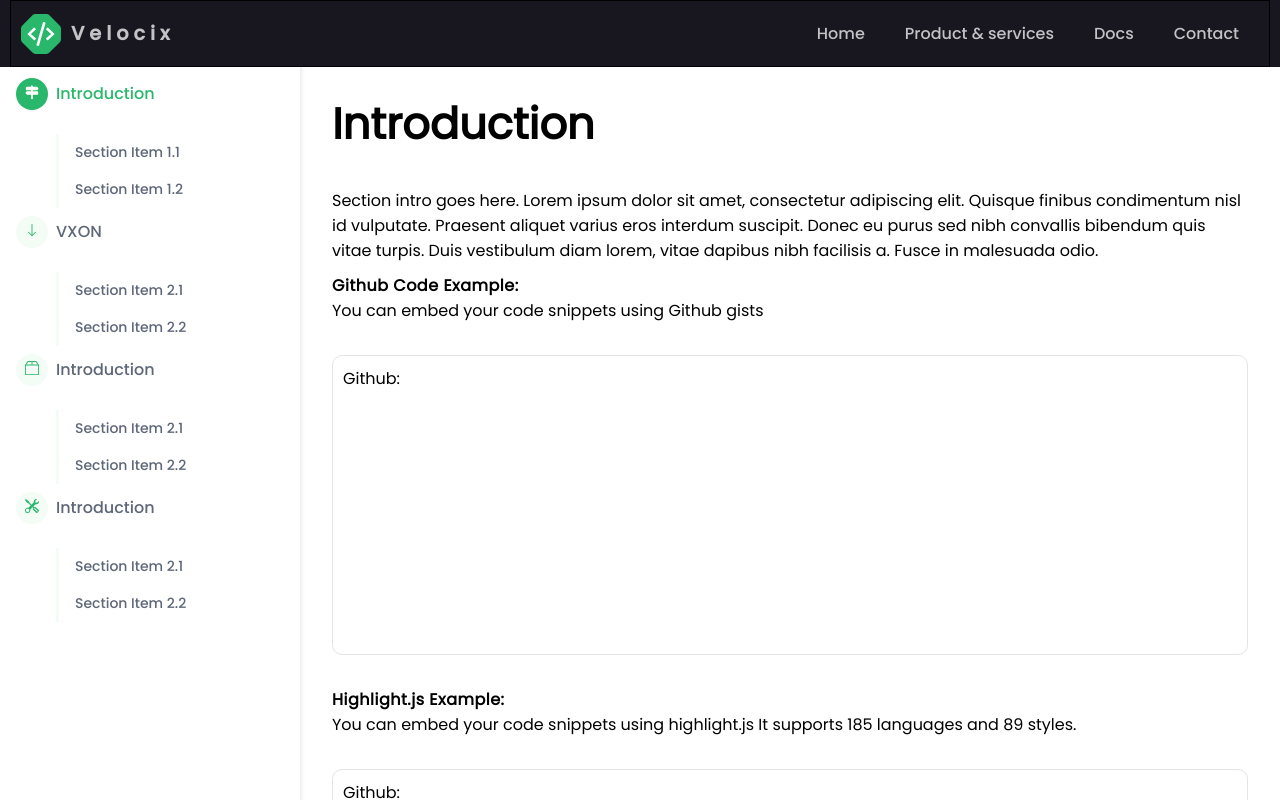
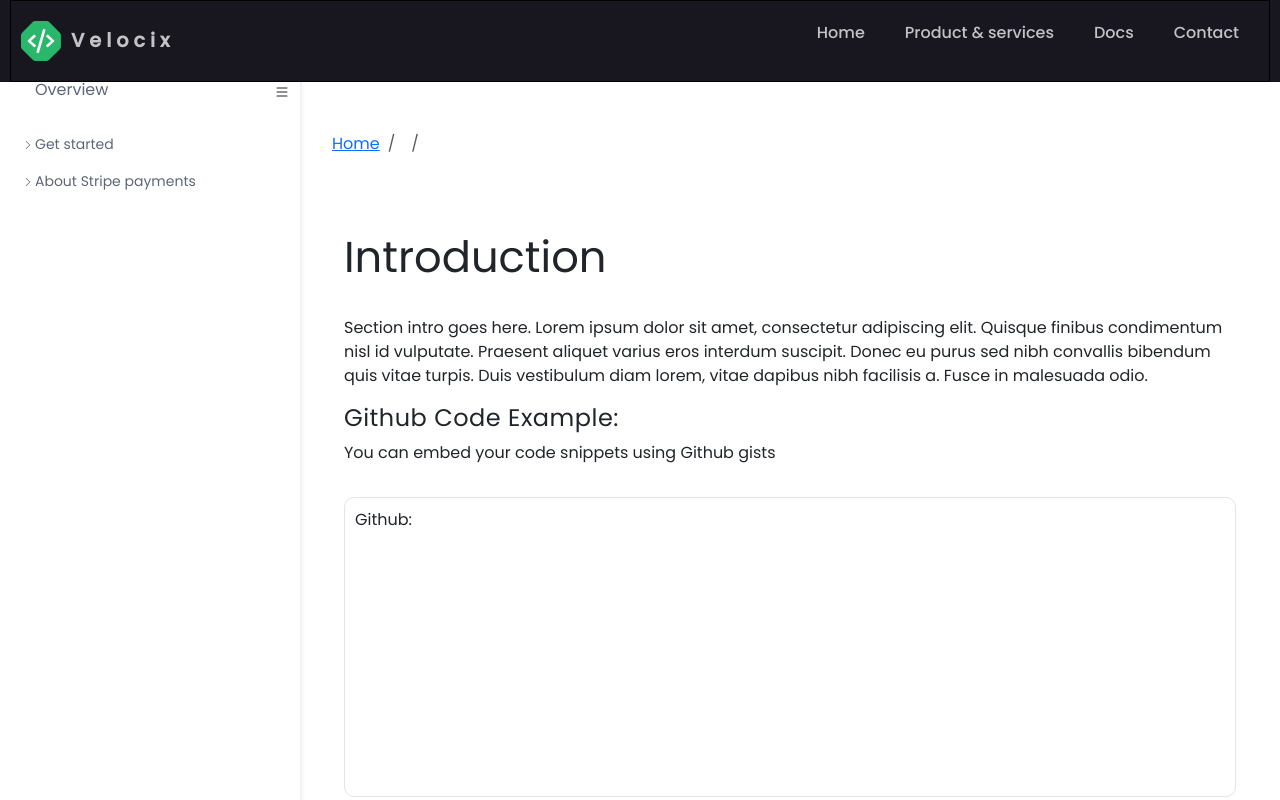
Before and after one commit to JayasuryaDZS/velocix, a React (Vite) app: page /cdn in a window 1280 px wide. Shown: the top 800 px of the page. Built offline with nearby package versions, Linux system fonts and the light colour scheme.

Commit message:
breadcrum

```diff
--- /dev/null
+++ b/src/components/Breadcrumb/index.jsx
@@ -0,0 +1,26 @@
+import React from "react";
+
+const BreadCrumb = ({ pathname }) => {
+
+  const url = new URLSearchParams(window.location.search)
+  const menu = url.get("menu")
+  const submenu = url.get("submenu")
+
+  return (
+    <nav aria-label="breadcrumb">
+      <ol className="breadcrumb">
+        <li className="breadcrumb-item">
+          <a href="#">Home</a>
+        </li>
+        <li className="breadcrumb-item active" aria-current="page">
+          {menu}
+        </li>
+        <li className="breadcrumb-item active" aria-current="page">
+          {submenu}
+        </li>
+      </ol>
+    </nav>
+  );
+};
+
+export default BreadCrumb;
--- a/src/components/Sidebar/Sidebar.jsx
+++ b/src/components/Sidebar/Sidebar.jsx
@@ -1,10 +1,12 @@
 import React, { useState } from "react";
+import { Link } from "react-router-dom";
 import "./Sidebar.scss";
 import {
   List,
   Signpost,
   Signpost2,
   ArrowDown,
+  ChevronRight,
   Signpost2Fill,
   Box2,
   Tools,
@@ -12,118 +14,93 @@ import {
   XLg,
 } from "react-bootstrap-icons";
 const Sidebar = (props) => {
+  const [sideBarMenu, setSideBarMenu] = useState("")
+  const [subSideBarMenu, setSubSideBarMenu] = useState("")
   const { activeState } = props;
   console.log(activeState, "CHecking the active state 14 -->");
-  const [toggle, setToggle] = useState(false);
+  const [toggle, setToggle] = useState(true);
+
+  const sideBarDropDown = (menu)=>{
+    if(sideBarMenu === ""){
+      setSideBarMenu(menu)
+    }else if(sideBarMenu === menu){
+       setSideBarMenu("")
+    }else{
+      setSideBarMenu(menu)
+    }
+  }
+
+  const subSideBarDropDown = (subMenu)=>{
+    if(subSideBarMenu === ""){
+      setSubSideBarMenu(subMenu)
+    }else if(subSideBarMenu === subMenu){
+      setSubSideBarMenu("")
+    }else{
+      setSubSideBarMenu(subMenu)
+    }
+  }
+
   return (
     <div>
-      <div className="sidebarMenu">
-        <span className="menuIcon" onClick={() => setToggle(true)}>
-          <List />
-        </span>
-      </div>
+
       <div
         id="docs-sidebar"
         className={`docs-sidebar sidebar-visible ${toggle ? "show" : ""}`}
       >
-        <nav id="docs-nav" className="docs-nav navbar">
+        <nav id="docs-nav" className="docs-nav ">
           <ul className="section-items list-unstyled nav flex-column pb-3">
-            <li className={ `nav-item section-title ${ activeState === "introduction" ? "active" : "" }` }>
-              <a className="nav-link scrollto active" href="#introduction">
-                <span className="theme-icon-holder me-2">
-                  <Signpost2Fill />
-                </span>
-                Introduction
-              </a>
-              <span onClick={() => setToggle(false)} className="close-sidebar">
-                <XLg />
+            <li className={ `nav-item section-title ${ activeState === "" ? "active" : "" }` }>
+              <Link className="nav-link scrollto active" to="#">
+              Overview
+              </Link>
+              <span onClick={() => setToggle(!toggle)} className="close-sidebar">
+              <List />
               </span>
+
             </li>
+              <li>
+                <Link className="nav-link" to="/cdn" onClick={()=>{sideBarDropDown('Get started')}} >
+                <ChevronRight className="arrow-icon" />  Get started
+                </Link>
+               { sideBarMenu === "Get started" &&  <ul className="sub-menu">
+                  <li>   <Link className="nav-link" to="/cdn/getStarted/general?menu=getStarted&submenu=general">
+                  General
+                </Link></li>
+                <li>   <Link className="nav-link" to="#">
+                Account checklist
+                </Link></li>
+                <li>   <Link className="nav-link" to="#">
+                Add funds to your balance
+                </Link></li>
+                </ul>}
+              </li>
+              <li>
+                <Link className="nav-link" to="#" onClick={()=>{sideBarDropDown("About Stripe payments")}}>
+                <ChevronRight className="arrow-icon" /> About Stripe payments
+                </Link>
+                { sideBarMenu === "About Stripe payments" && <ul className="sub-menu">
+                  <li>   <Link className="nav-link" to="#">
+                  Online payments
+                </Link></li>
+                <li>   <Link className="nav-link" to="#">
+                Recurring payments
+                </Link>
 
-            <li className={`nav-item ${activeState === "section1.1" ? "active" : ""}`}>
-              <a className="nav-link scrollto" href="#section1.1">
-                Section Item 1.1
-              </a>
-            </li>
-            <li className={`nav-item ${activeState === "section1.2" ? "active" : ""}`}>
-              <a className="nav-link scrollto" href="#item-1-2">
-                Section Item 1.2
-              </a>
-            </li>
-            {/* <li className="nav-item">
-              <a className="nav-link scrollto" href="#item-1-3">
-                Section Item 1.3
-              </a>
-            </li>
-            <li className="nav-item">
-              <a className="nav-link scrollto" href="#item-1-4">
-                Section Item 1.4
-              </a>
-            </li>
-            <li className="nav-item">
-              <a className="nav-link scrollto" href="#item-1-5">
-                Section Item 1.5
-              </a>
-            </li>
-            <li className="nav-item">
-              <a className="nav-link scrollto" href="#item-1-6">
-                Section Item 1.6
-              </a>
-            </li> */}
-            <li className={ `nav-item section-title ${activeState === "vxon" ? "active" : ""}`}>
-              <a className="nav-link scrollto active" href="#vxon">
-                <span className="theme-icon-holder me-2">
-                  <ArrowDown />
-                </span>
-                VXON
-              </a>
-            </li>
-            <li className="nav-item">
-              <a className="nav-link scrollto" href="#item-1-5">
-                Section Item 2.1
-              </a>
-            </li>
-            <li className="nav-item">
-              <a className="nav-link scrollto" href="#item-1-6">
-                Section Item 2.2
-              </a>
-            </li>
-            <li className={ `nav-item section-title `}>
-              <a className="nav-link scrollto active" href="#introduction">
-                <span className="theme-icon-holder me-2">
-                  <Box2 />
-                </span>
-                Introduction
-              </a>
-            </li>
-            <li className="nav-item">
-              <a className="nav-link scrollto" href="#item-1-5">
-                Section Item 2.1
-              </a>
-            </li>
-            <li className="nav-item">
-              <a className="nav-link scrollto" href="#item-1-6">
-                Section Item 2.2
-              </a>
-            </li>
-            <li className={ `nav-item section-title `}>
-              <a className="nav-link scrollto active" href="#introduction">
-                <span className="theme-icon-holder me-2">
-                  <Tools />
-                </span>
-                Introduction
-              </a>
-            </li>
-            <li className="nav-item">
-              <a className="nav-link scrollto" href="#item-1-5">
-                Section Item 2.1
-              </a>
-            </li>
-            <li className="nav-item">
-              <a className="nav-link scrollto" href="#item-1-6">
-                Section Item 2.2
-              </a>
-            </li>
+                </li>
+                <li>   <Link className="nav-link" to="#" onClick={()=>{subSideBarDropDown("Currency conversions")}}>
+                <ChevronRight  className="arrow-icon"/> Currencies
+                </Link>
+             { subSideBarMenu === "Currency conversions" &&   <ul className="sub-menu inner-sub-menu">
+                  <li>   <Link className="nav-link" to="#">
+                  Currency conversions
+                </Link></li>
+
+
+                </ul>}
+                </li>
+                </ul>}
+              </li>
+
           </ul>
         </nav>
       </div>
--- a/src/components/Sidebar/Sidebar.scss
+++ b/src/components/Sidebar/Sidebar.scss
@@ -26,7 +26,6 @@
   .docs-nav .nav-link {
     display: inline-block;
     position: relative;
-    padding: 0.5rem 1rem;
     color: #5d6778;
   }
   .nav-link {
@@ -97,12 +96,12 @@
     border-radius: 0.5rem;
   }
 
-  .sidebarMenu{
-    display: none;
-}
-.close-sidebar{
-  display: none;
-}
+//   .sidebarMenu{
+//     display: none;
+// }
+// .close-sidebar{
+//   display: none;
+// }
 .docs-nav .nav-item.active .nav-link {
   color: #28b76b;
 }
@@ -128,15 +127,15 @@
 .me-2 {
   margin-right: 0.5rem !important;
 }
-@media(max-width:980px) {
 
 .sidebarMenu{
   display: block;
-        color:#181720
+  color:#181720;
+  margin:1rem;
 }
 .docs-sidebar{
 
-        left: -300px;
+  left: -260px;
 
   transition: all 0.5s ease 0s;
   li{
@@ -152,6 +151,9 @@
 margin: 8px 10px 0px 0px;
 
 }
+@media(max-width:980px) {
+
+
     .menuIcon{
     margin: 9px 0px 0px 9px;
     font-size: 24px;
@@ -159,3 +161,50 @@
     cursor: pointer;
     }
 }
+
+
+// sidebar css latest
+
+
+#docs-sidebar  nav li a svg{
+  width: 10px;
+  height: auto;
+}
+#docs-sidebar ul{
+  margin-left: 10px;
+  padding: 0;
+}
+#docs-nav .list-unstyled{
+  padding-left: 25px;
+}
+#docs-sidebar  a{
+  padding-left: 0;
+  padding-right: 0;
+  font-family: 'poppins-regular';
+}
+#docs-sidebar  a:hover{
+ color: #000;
+}
+#docs-sidebar .sub-menu {
+  list-style-type: none;
+}
+#docs-sidebar .sub-menu li a{
+  padding-bottom: 0;
+  font-size: 14px;
+}
+#docs-sidebar .sub-menu li:last-child a{
+  padding-bottom: 8px;
+}
+#docs-sidebar .sub-menu li:first-child a{
+  padding-top: 0px;
+}
+
+#docs-sidebar li{
+  position: relative;
+}
+#docs-sidebar .arrow-icon {
+  position: absolute;
+  left: -12px;
+  top: 50%;
+  transform: translateY(-50%);
+}
--- a/src/main.jsx
+++ b/src/main.jsx
@@ -1,5 +1,6 @@
 import React from "react";
 import ReactDOM from "react-dom/client";
+import 'bootstrap/dist/css/bootstrap.min.css';
 import {
   createBrowserRouter,
   RouterProvider,
@@ -15,14 +16,22 @@ import App from "./App.jsx";
 import HomeScreen from "./screens/HomeScreen";
 import ErrorPage from "./screens/errorPage.jsx";
 import { CdnScreen } from "./screens/CDN";
+import GetStarted from "./screens/GetStarted";
+import General from "./screens/General";
+import CdnLayout from "./screens/CdnLayout";
 
 const router = createBrowserRouter(
   createRoutesFromElements(
     <>
       <Route path="/" element={<App />} errorElement={<ErrorPage />}>
-        <Route path="/" index={true} element={<HomeScreen />}></Route>
+        <Route path="/"  element={<HomeScreen />}></Route>
       </Route>
-      <Route path="/cdn" index={true} element={<CdnScreen />}></Route>
+      <Route path="/cdn"  element={<CdnLayout />}>
+      <Route path="/cdn/"  element={<CdnScreen />}></Route>
+      {/* <Route path="/cdn/getStarted"  element={<GetStarted />}> */}
+      <Route path="/cdn/getStarted/general"  element={<General />}></Route>
+      {/* </Route> */}
+      </Route>
      </>
   )
 );
--- a/src/screens/CDN/CdnScreen.jsx
+++ b/src/screens/CDN/CdnScreen.jsx
@@ -3,6 +3,7 @@ import React, { useState, useEffect } from "react";
 import style from '../../styles/dashboard.module.scss';
 import Sidebar from "../../components/Sidebar/Sidebar";
 import Header from "../../components/Header";
+import BreadCrumb from "../../components/Breadcrumb";
 
 const CdnScreen = () => {
   const [activeState, setActiveState] = useState("introduction");
@@ -30,13 +31,15 @@ const CdnScreen = () => {
 
   return (
     <div className={style.wrapper}>
-      <Header />
+      {/* <Header /> */}
       <div className="container">
-        <div className={style.rowContainer}>
+        {/* <div className={style.rowContainer}>
             <Sidebar activeState={activeState}/>
             <div className={style.main__wrapper}>
               <div className={style.contentSection}>
 
+
+              <BreadCrumb /> */}
 
                 <section id="introduction" className={style.intoSec}>
                   <h1>Introduction</h1>
@@ -115,9 +118,9 @@ const CdnScreen = () => {
 
               </div>
             </div>
-        </div>
-      </div>
-    </div>
+    //     </div>
+    //   </div>
+    // </div>
   );
 };
 
--- /dev/null
+++ b/src/screens/CdnLayout.jsx
@@ -0,0 +1,44 @@
+import React, { useState } from "react";
+import style from '../styles/dashboard.module.scss';
+import Header from "../components/Header";
+import { Sidebar } from "../components/Sidebar";
+import BreadCrumb from "../components/Breadcrumb";
+import {  Outlet, Route, Routes } from "react-router-dom";
+import General from "./General";
+import GetStarted from "./GetStarted";
+import CdnScreen from "./CDN/CdnScreen";
+
+const CdnLayout
+ = () => {
+  const [activeState, setActiveState] = useState("introduction");
+  return (
+    <div className={style.wrapper}>
+    <Header />
+    <div className="container">
+      <div className={style.rowContainer}>
+          <Sidebar activeState={activeState}/>
+          <div className={style.main__wrapper}>
+            <div className={style.contentSection}>
+
+
+            <BreadCrumb />
+
+               {/* <Routes>
+               <Route path="/"  element={<CdnScreen />}/>
+                <Route path="/cdn/getStarted/general"  element={<General />}/>
+                </Routes> */}
+
+
+            <Outlet/>
+
+
+            </div>
+          </div>
+      </div>
+    </div>
+  </div>
+  );
+};
+
+export default CdnLayout
+;
--- /dev/null
+++ b/src/screens/General/index.jsx
@@ -0,0 +1,16 @@
+import React, { useState } from "react";
+import style from '../../styles/dashboard.module.scss';
+import Header from "../../components/Header";
+import { Sidebar } from "../../components/Sidebar";
+import BreadCrumb from "../../components/Breadcrumb";
+
+const General = () => {
+  const [activeState, setActiveState] = useState("introduction");
+  return (
+    <div>
+      <h1>General</h1>
+  </div>
+  );
+};
+
+export default General;
--- /dev/null
+++ b/src/screens/GetStarted/index.jsx
@@ -0,0 +1,22 @@
+import React, { useState } from "react";
+import style from '../../styles/dashboard.module.scss';
+import Header from "../../components/Header";
+import { Sidebar } from "../../components/Sidebar";
+import BreadCrumb from "../../components/Breadcrumb";
+import { Outlet } from "react-router-dom";
+
+const GetStarted = () => {
+  const [activeState, setActiveState] = useState("introduction");
+  return (
+
+    <div>
+
+             <h1>Get started</h1>
+
+             {/* <Outlet/> */}
+
+  </div>
+  );
+};
+
+export default GetStarted;
--- a/src/styles/dashboard.module.scss
+++ b/src/styles/dashboard.module.scss
@@ -27,6 +27,7 @@
     max-width:1300px;
     padding: 2rem;
     margin: auto;
+    margin-top: 40px;
 
     .intoSec {
         // border:2px solid green;
```
Also changed, not shown: src/routing.jsx (added, +10 -0 lines). Lines whose indentation alone changed are shown as unchanged.
